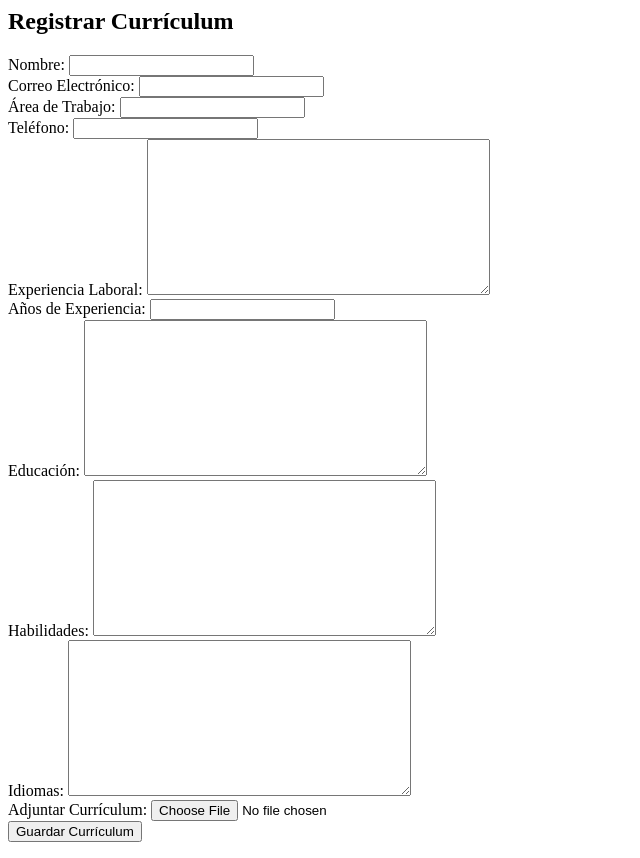
After one commit to joaquinortiz1/App-Reemplazos, a Django app: page /curriculum_reg/ in a window 1280 px wide. The commit adds this page. Shown: the whole page, without its empty margins (0-640 px from the left). Run offline with Django 4.2, Linux system fonts and the light colour scheme.

Commit message:
cambios en modelos, vistas y plantillas

```diff
--- a/Aplicaciones/GC/forms.py
+++ b/Aplicaciones/GC/forms.py
@@ -1,5 +1,5 @@
 from django import forms
-from . models import Usuario
+from . models import Usuario, Curriculum
 
 class UsuarioForm(forms.ModelForm):
     class Meta:
@@ -14,3 +14,51 @@ class UsuarioForm(forms.ModelForm):
             'fecha_nacimiento',
             'roles',
         ]
+
+class LoginForm(forms.Form):
+    nombre_usuario = forms.CharField(label='Nombre de Usuario')
+    contrasena = forms.CharField(label='Contraseña', widget=forms.PasswordInput)
+
+#class CurriculumForm(forms.ModelForm):
+    #class Meta:
+        #model = Curriculum
+        #fields = [
+            #'nombre',
+            #'correo_electronico',
+            #'area_trabajo',
+            #'telefono',
+            #'experiencia_laboral',
+            #'anios_experiencia',
+            #'educacion',
+            #'habilidades',
+            #'idiomas',
+            #'curriculum_adjunto',
+        #]
+
+class CurriculumForm(forms.Form):
+    nombre = forms.CharField(label='Nombre', max_length=50, required=True)
+    correo_electronico = forms.EmailField(label='Correo Electrónico', required=True)
+    area_trabajo = forms.CharField(label='Área de Trabajo', max_length=50, required=True)
+    telefono = forms.CharField(label='Teléfono', max_length=15, required=True)
+    experiencia_laboral = forms.CharField(label='Experiencia Laboral', widget=forms.Textarea, required=True)
+    anos_experiencia = forms.IntegerField(label='Años de Experiencia', required=True)
+    educacion = forms.CharField(label='Educación', widget=forms.Textarea, required=True)
+    habilidades = forms.CharField(label='Habilidades', widget=forms.Textarea, required=True)
+    idiomas = forms.CharField(label='Idiomas', widget=forms.Textarea, required=True)
+    curriculum = forms.FileField(label='Adjuntar Currículum', required=True)
+
+class CurriculumEditForm(forms.ModelForm):
+    class Meta:
+        model = Curriculum
+        fields = [
+            'nombre',
+            'correo_electronico',
+            'area_trabajo',
+            'telefono',
+            'experiencia_laboral',
+            'anios_experiencia',
+            'educacion',
+            'habilidades',
+            'idiomas',
+            'curriculum_adjunto',
+        ]
--- /dev/null
+++ b/Aplicaciones/GC/templates/curriculum_reg.html
@@ -0,0 +1,14 @@
+
+
+{% block content %}
+  <h2>Registrar Currículum</h2>
+  <form method="post" enctype="multipart/form-data">
+    {% csrf_token %}
+    {% for field in form %}
+      <div class="field">
+        {{ field.label_tag }} {{ field }}
+      </div>
+    {% endfor %}
+    <button type="submit">Guardar Currículum</button>
+  </form>
+{% endblock %}
--- a/Aplicaciones/GC/templates/formulario_reg.html
+++ b/Aplicaciones/GC/templates/formulario_reg.html
@@ -15,7 +15,13 @@
     <label for="fecha_nacimiento">Fecha de nacimiento:</label>
     <input type="date" name="fecha_nacimiento" required>
 
+    <label for="rut">RUT:</label>
+    <input type="text" name="rut" required>
+
+    <label for="contrasena">Contraseña:</label>
+    <input type="password" name="contrasena" required>
     <label for="roles">Rol:</label>
+
     <select name="roles" required>
       <option value="usuario">Usuario normal</option>
       <option value="admin">Administrador</option>
--- a/Aplicaciones/GC/urls.py
+++ b/Aplicaciones/GC/urls.py
@@ -6,4 +6,7 @@ urlpatterns = [
     path('formulario_reg/', views.formulario),
     path('vista_admin/', views.vista_admin, name='vista_admin'),
     path('vista_usuario/', views.vista_usuario, name='vista_usuario'),
+    path('iniciar_sesion/', views.iniciar_sesion, name='iniciar_sesion'),
+    path('curriculum_reg/', views.registrar_curriculum, name='registrar_curriculum'),
+    path('curriculum_edit/<int:curriculum_id>/', views.editar_curriculum, name='editar_curriculum'),
 ]
--- a/Aplicaciones/GC/views.py
+++ b/Aplicaciones/GC/views.py
@@ -1,22 +1,14 @@
 from django.shortcuts import render, redirect
-from . forms import UsuarioForm
-from django.contrib.auth.decorators import login_required, user_passes_test
+from .models import Curriculum
+from . forms import UsuarioForm, LoginForm, CurriculumForm, CurriculumEditForm
+from django.contrib.auth import authenticate, login
+
+#from django.contrib.auth.decorators import login_required, user_passes_test
 
 # Create your views here.
 def home(request):
     return render(request, "index.html")
 
-
-#def formulario(request):
-    #if request.method == 'POST':
-        #form = UsuarioForm(request.POST)
-        #if form.is_valid():
-            #form.save()
-            # hacer algo después de guardar los datos del usuario como confirmar que registro es correcto
-            # Hacer que lo rediriga a una pagina la cual tenga opciones dependiendo de cual escoga
-    #else:
-        #form = UsuarioForm()
-    #return render(request, 'formulario_reg.html', {'form': form})
 
 def formulario(request):
     if request.method == 'POST':
@@ -39,24 +31,75 @@ def vista_admin(request):
 def vista_usuario(request):
     # Lógica para la vista del usuario normal
     return render(request, 'usuario_template.html')
-# Función para verificar si el usuario es un administrador
-#def es_admin(usuario):
-    #return usuario.rol == 'admin'
 
-# Función para verificar si el usuario es un usuario normal
-#def es_usuario_normal(usuario):
-    #return usuario.rol == 'usuario'
+def iniciar_sesion(request):
+    if request.method == 'POST':
+        form = LoginForm(request.POST)
+        if form.is_valid():
+            nombre_usuario = form.cleaned_data['nombre_usuario']
+            contrasena = form.cleaned_data['contrasena']
+            usuario = authenticate(request, username=nombre_usuario, password=contrasena)
 
-# Vista para usuarios administradores
-#@login_required
-#@user_passes_test(es_admin)
-#def vista_admin(request):
-    # Tu lógica para administradores aquí
-    #return render(request, 'admin_template.html')
+            if usuario is not None:
+                # Las credenciales son válidas, inicia sesión
+                login(request, usuario)
 
-# Vista para usuarios normales
-#@login_required
-#@user_passes_test(es_usuario_normal)
-#def vista_usuario(request):
-    # Tu lógica para usuarios normales aquí
-    #return render(request, 'usuario_template.html')
+                if usuario.roles == 'admin':
+                    return redirect('vista_admin')
+                elif usuario.roles == 'usuario':
+                    return redirect('vista_usuario')
+    else:
+        form = LoginForm()
+
+    return render(request, 'formulario_ini.html', {'form': form})
+
+#def registrar_curriculum(request):
+    #if request.method == 'POST':
+        #form = CurriculumForm(request.POST, request.FILES)
+        #if form.is_valid():
+            #form.save()
+            #return redirect('vista_curriculum')  # Redirige a la vista de currículum
+    #else:
+        #form = CurriculumForm()
+
+    #return render(request, 'curriculum_reg.html', {'form': form})
+
+def registrar_curriculum(request):
+    if request.method == 'POST':
+        form = CurriculumForm(request.POST, request.FILES)
+        if form.is_valid():
+            # Crear una instancia del modelo Curriculum y asignar los datos del formulario
+            curriculum = Curriculum(
+                nombre=form.cleaned_data['nombre'],
+                correo_electronico=form.cleaned_data['correo_electronico'],
+                area_trabajo=form.cleaned_data['area_trabajo'],
+                telefono=form.cleaned_data['telefono'],
+                experiencia_laboral=form.cleaned_data['experiencia_laboral'],
+                anos_experiencia=form.cleaned_data['anos_experiencia'],
+                educacion=form.cleaned_data['educacion'],
+                habilidades=form.cleaned_data['habilidades'],
+                idiomas=form.cleaned_data['idiomas'],
+            )
+
+            # Guardar el currículum en la base de datos
+            curriculum.save()
+
+            # Redirigir a una página de confirmación o a donde desees
+            return redirect('index.html')  # Reemplaza 'pagina_confirmacion' con la URL correcta
+    else:
+        form = CurriculumForm()
+
+    return render(request, 'curriculum_reg.html', {'form': form})
+
+def editar_curriculum(request, curriculum_id):
+    curriculum = curriculum.objects.get(id=curriculum_id)
+
+    if request.method == 'POST':
+        form = CurriculumEditForm(request.POST, request.FILES, instance=curriculum)
+        if form.is_valid():
+            form.save()
+            return redirect('vista_curriculum')  # Redirige a la vista de currículum
+    else:
+        form = CurriculumEditForm(instance=curriculum)
+
+    return render(request, 'editar_curriculum.html', {'form': form, 'curriculum': curriculum})
```
Also changed, not shown: Aplicaciones/GC/models.py (+15 -14 lines), Aplicaciones/GC/templates/formulario_ini.html (added, +9 -0 lines), Aplicaciones/GC/migrations/0003_usuario_contrasena_usuario_rut.py (added), Aplicaciones/GC/migrations/0004_curriculum.py (added), Aplicaciones/GC/templates/curriculum_edit.html (added), Staff.db.
